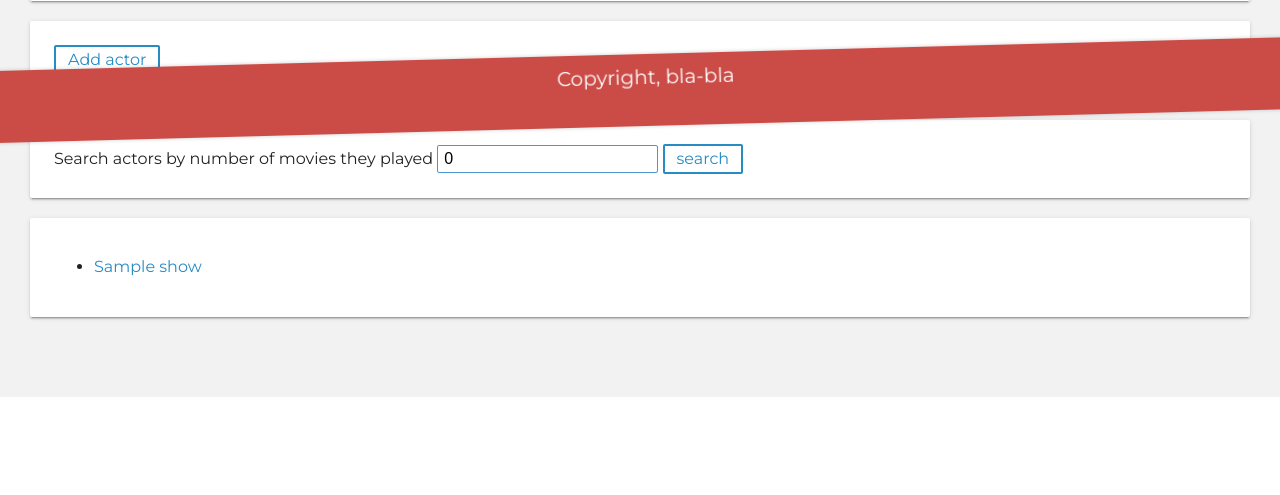
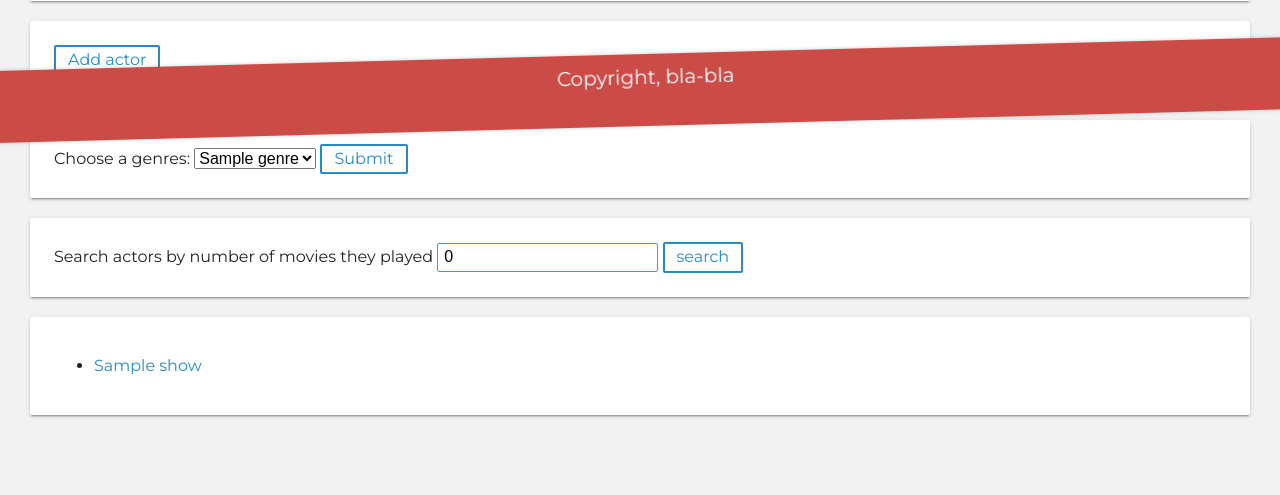
Before and after one commit to baginski95/tv-shows-manager, a Flask app: template templates/index.html in a window 1280 px wide. Shown: the part 692-1187 px from the top of the page. Before the commit the page ends 1089 px from the top, so only its background shows below. Run offline with Flask 2, Linux system fonts and the light colour scheme; the template is opened without the code that fills it: most values are stand-ins (such as "Sample title", 1, 10 or a date in 2020).

Commit message:
add func dispaly show by genre (almost working ;) )

```diff
--- a/data/queries.py
+++ b/data/queries.py
@@ -35,3 +35,9 @@ def query_artists_by_movies_count(min_movies):
 def add_actor(actor_date):
     insert_query = f"INSERT INTO actors ( name, birthday, death, biography) VALUES ( %(name)s, %(birthday)s, %(death)s , %(biography)s);"
     data_manager.execute_insert(insert_query, actor_date)
+
+def get_all_genres():
+    return data_manager.execute_select(f'SELECT name FROM genres;')
+
+def get_show_by_genres(genres_id):
+    return data_manager.execute_select(f'SELECT title, year, rating FROM shows WHERE shows.')
--- a/main.py
+++ b/main.py
@@ -8,8 +8,9 @@ app = Flask('codecool_series')
 
 @app.route('/')
 def index():
+    genres = queries.get_all_genres()
     shows = queries.get_shows()
-    return render_template('index.html', shows=shows)
+    return render_template('index.html', shows=shows, genres=genres)
 
 
 @app.route('/design')
@@ -85,6 +86,12 @@ def add_actor():
         queries.add_actor(actor_data)
         return redirect('/')
 
+@app.route('/<genre>')
+def get_shows_by_genre(genre = None):
+    shows_by_genre = queries.get_show_by_genres(genre)
+    return render_template('artist.html')
+
+
 def main():
     app.run(
         debug=True,
--- a/templates/index.html
+++ b/templates/index.html
@@ -64,6 +64,22 @@
             <button>Add actor</button>
         </a>
     </div>
+    <div class = "card">
+
+        <label for="genre">Choose a genres:</label>
+<from action = "/genres" method = "GET">
+<select id="genres">
+    {% for genre in genres %}
+        <option value = "{{  genre['name']}}" > {{ genre['name'] }}</option>
+    {% endfor %}
+</select>
+    <a href = '/{{ genre['name'] }}'>
+    <input type="submit" value="Submit">
+        </a>
+    </from>
+
+
+    </div>
     <div class="card">
                 <form action="/artists/min-movies" method="get">
 <label for="artistButton">Search actors by number of movies they played</label>
```
Also changed, not shown: templates/show_by_genre.html (added, +23 -0 lines).
